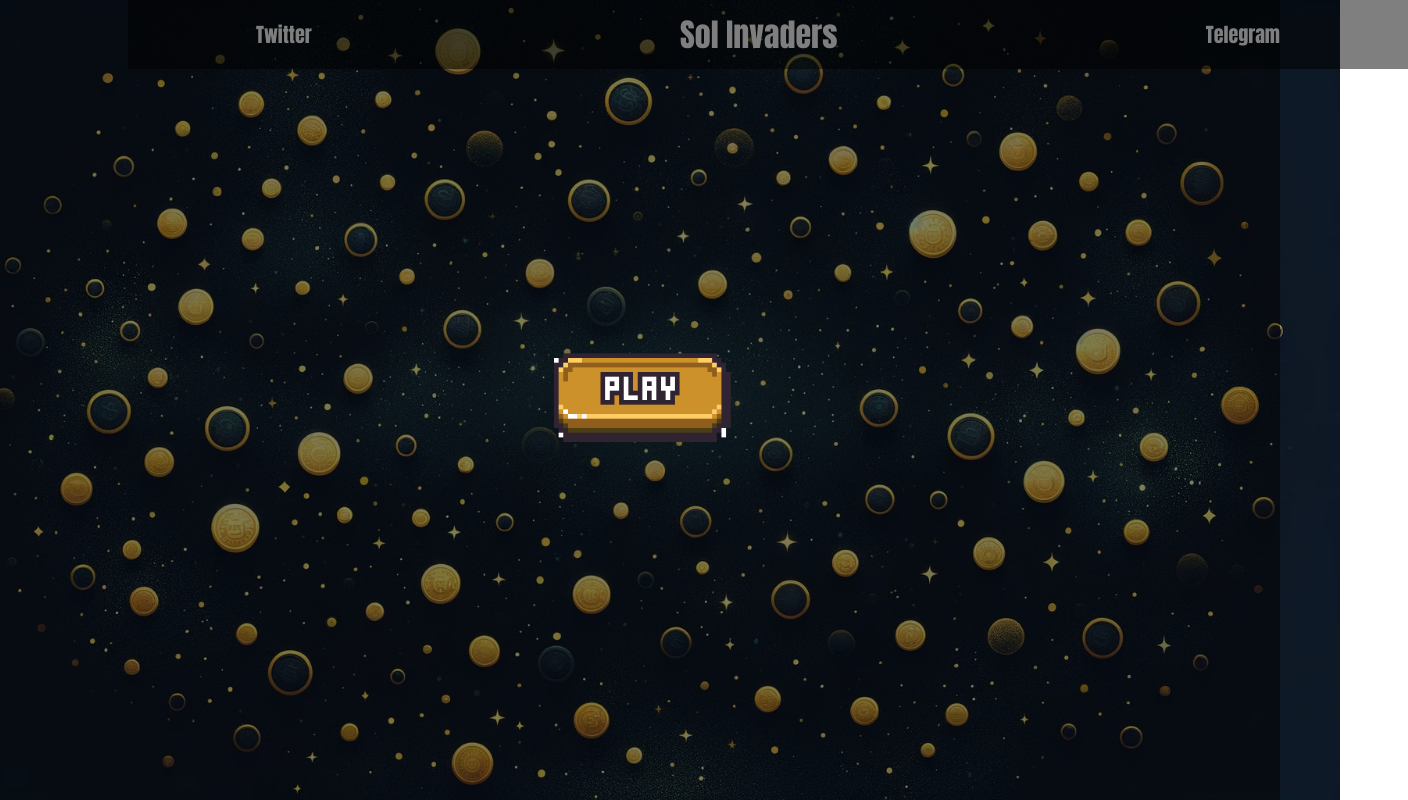
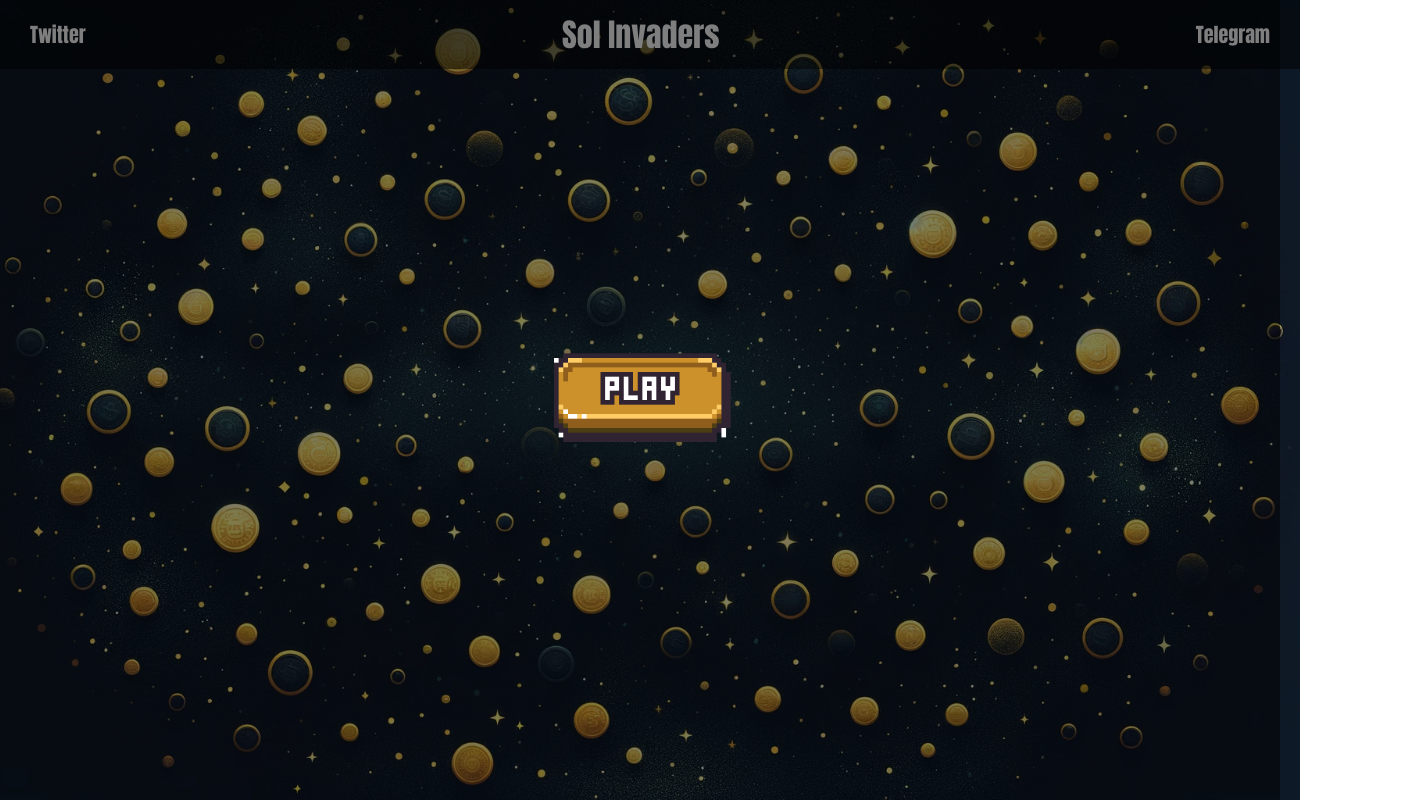
Before and after one commit to SolInvadersCoin/SolInvaders, a plain HTML site: page index.html in a window 1280 px wide. Shown: the whole page, 1408 px wide, since content can reach past the window. Drawn offline with Linux system fonts and the light colour scheme; a web font is replaced by a local one.

Commit message:
Update style.css

```diff
--- a/style.css
+++ b/style.css
@@ -1,32 +1,35 @@
 body {
     margin: 0;
     font-family: 'Impact', sans-serif;
-    overflow: hidden;
+    overflow: hidden; /* Zapobiega przewijaniu strony */
     background: url('images/background.jpg') no-repeat center center fixed;
     background-size: cover;
 }
 
 header {
     display: flex;
-    justify-content: space-between;
+    justify-content: center;
     align-items: center;
-    width: 80%;
-    padding: 10px 10%;
+    width: 100%;
+    padding: 10px;
     background: rgba(0, 0, 0, 0.5);
     position: absolute;
     top: 0;
-    left: 10%;
+    left: 0;
 }
 
 header h1 {
     margin: 0;
     color: white;
+    flex: 1;
+    text-align: center;
 }
 
 header a {
     color: white;
     text-decoration: none;
     font-size: 20px;
+    margin: 0 20px;
 }
 
 #startScreen {
```
